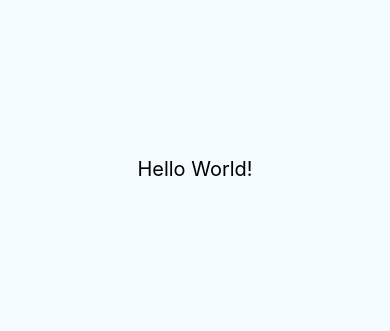
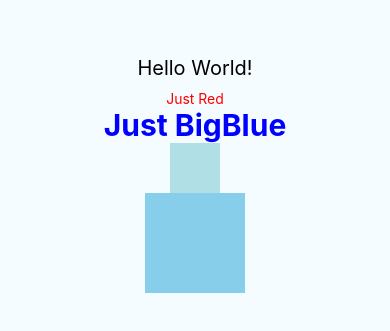
Before and after one commit to bmeritter/react-native-demo, a React Native app: screen / in a window 390 px wide. Shown: the part 253-584 px from the top of the page. Built offline with nearby package versions, Linux system fonts and the light colour scheme.

Commit message:
Add styles for Text & View

```diff
--- a/App.js
+++ b/App.js
@@ -7,13 +7,18 @@
 import React, {Component} from 'react';
 import {StyleSheet, Text, View} from 'react-native';
 
-export default class App extends Component<{}> {
+export default class App extends Component {
     render() {
         return (
             <View style={styles.container}>
                 <Text style={styles.welcome}>
                     Hello World!
                 </Text>
+
+                <Text style={styles.red}>Just Red</Text>
+                <Text style={styles.bigblue}>Just BigBlue</Text>
+                <View style={{width: 50, height: 50, backgroundColor: 'powderblue'}}/>
+                <View style={{width: 100, height: 100, backgroundColor: 'skyblue'}}/>
             </View>
         );
     }
@@ -36,4 +41,12 @@ const styles = StyleSheet.create({
         color: '#333333',
         marginBottom: 5,
     },
+    red: {
+      color: 'red',
+    },
+    bigblue: {
+        color: 'blue',
+        fontWeight: 'bold',
+        fontSize: 30,
+    },
 });
```
